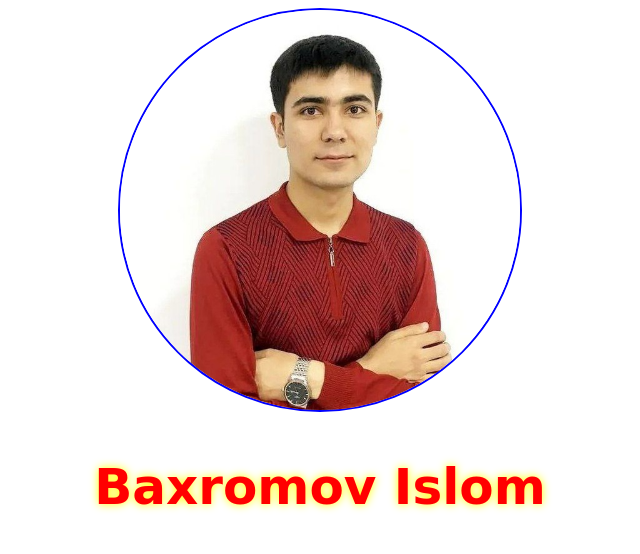
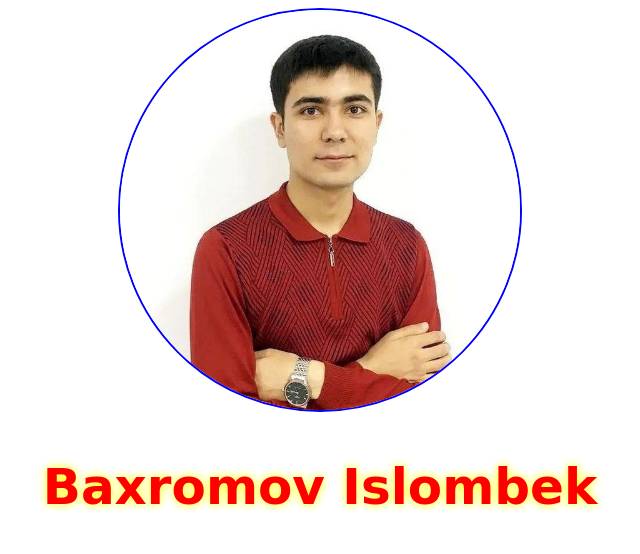
Before and after one commit to mislombek1512/alicoderuz, a plain HTML site: page index.html in a window 1280 px wide. Shown: the top 554 px of the page, without its empty margins (320-960 px from the left). Drawn offline with nearby package versions, Linux system fonts and the light colour scheme; a web font is replaced by a local one.

Commit message:
add filessss

```diff
--- a/index.html
+++ b/index.html
@@ -13,7 +13,7 @@
 <body>
     <div class="card">
         <img src="img/islom.jpg" alt="img error">
-        <h2>Baxromov Islom</h2>
+        <h2>Baxromov Islombek</h2>
         <div class="icon">
             <a target="_blank" href="https://t.me/islombek1512"><i class="bi bi-telegram"></i></a>
             <a href="https://www.instagram.com/alicoderuzb"><i class="bi bi-instagram"></i></a>
```
